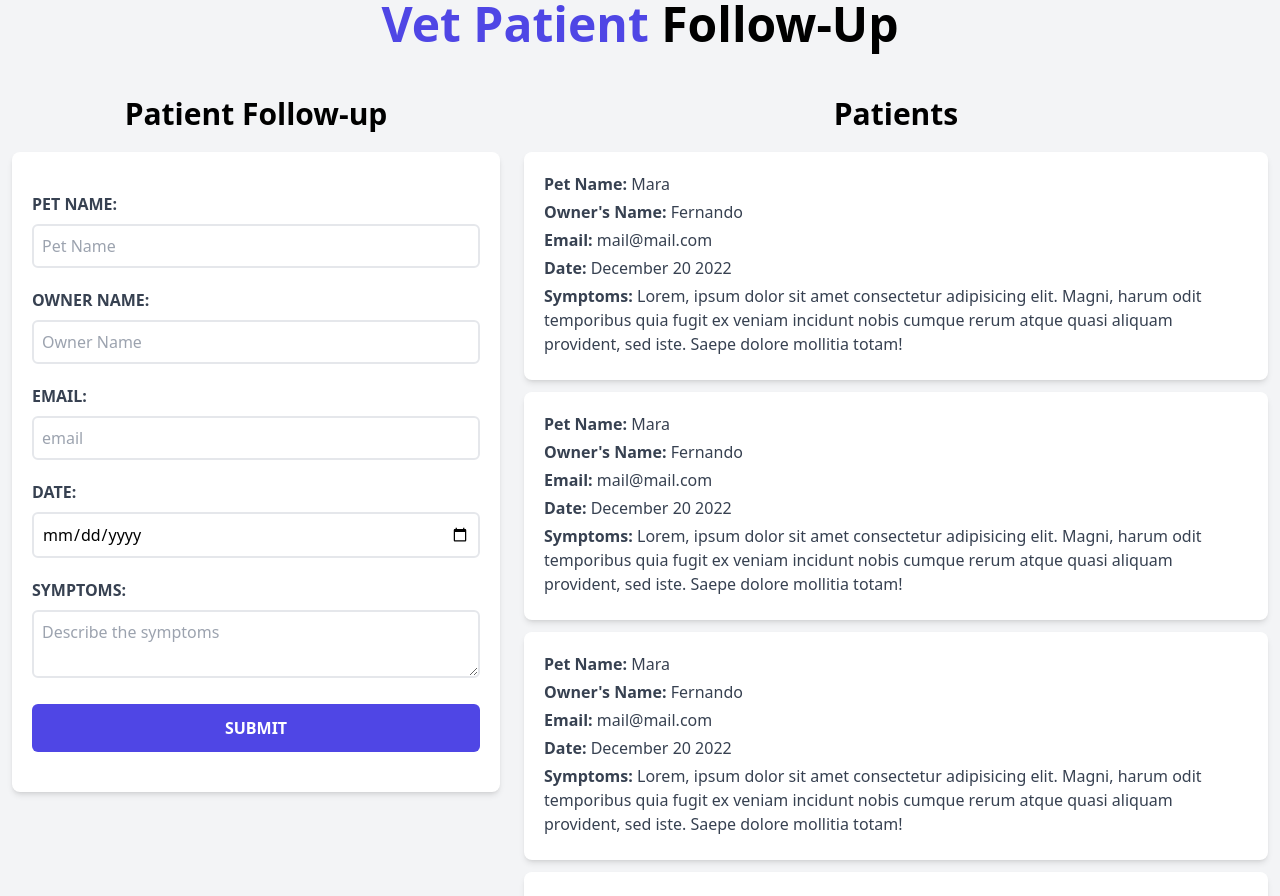
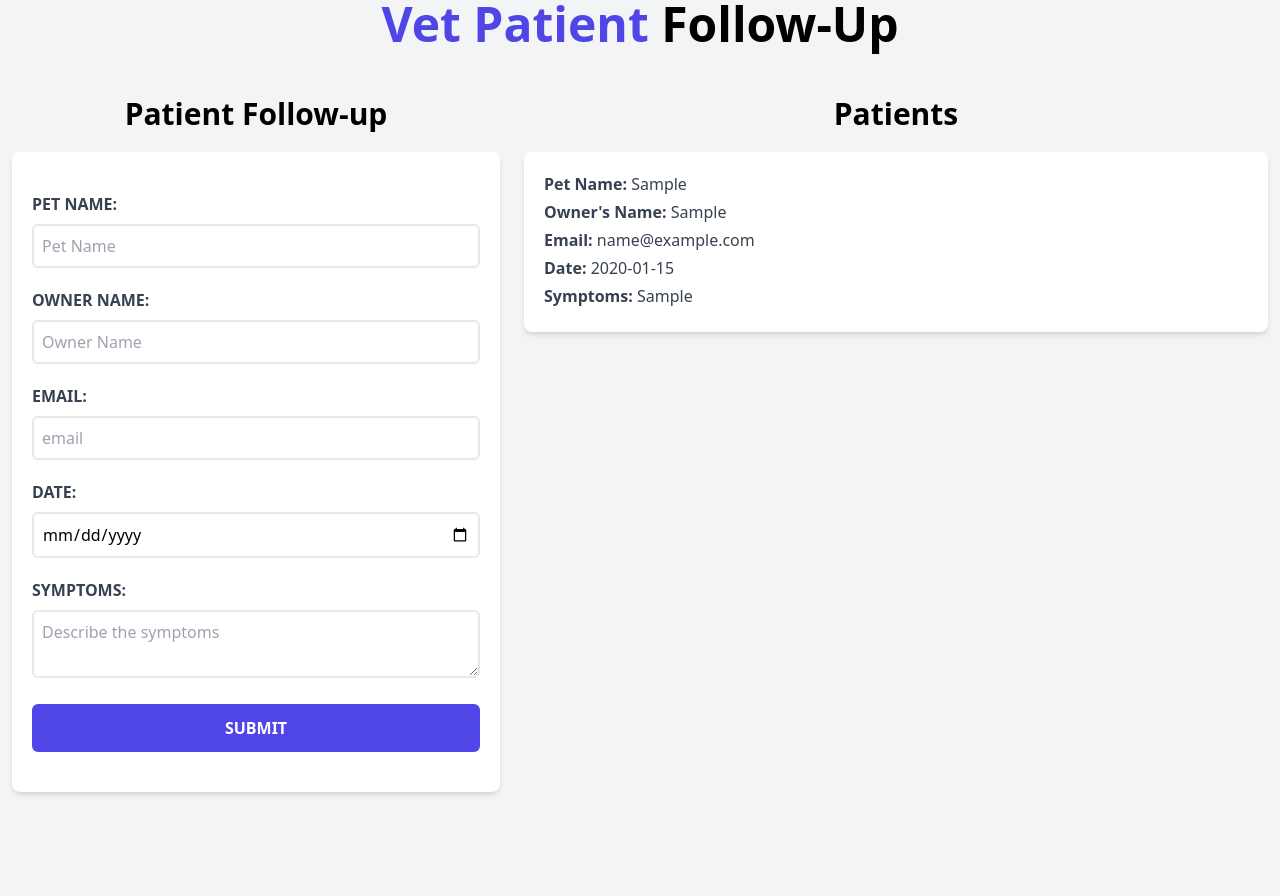
Before and after one commit to fribas84/vet-dates, a React (Vite) app: page / in a window 1280 px wide. Both pictures are taken after typing "Sample", "Sample", "name@example.com", "2020-01-15", "Sample" into the empty fields and a click on the input 256 px from the left and 728 px from the top of the page. Built offline with nearby package versions, Linux system fonts and the light colour scheme.

Commit message:
Add dynamic patient list card

```diff
--- a/src/App.jsx
+++ b/src/App.jsx
@@ -1,7 +1,7 @@
 import { useState } from 'react';
 import Form from './components/Form';
 import Header from './components/Header';
-import Patients from './components/Patients';
+import PatientsList from './components/PatientsList';
 
 
 const App = () => {
@@ -18,7 +18,8 @@ const App = () => {
         <Form
           patients = {patients}
           setPatients = {setPatients} />
-        <Patients />
+        <PatientsList
+          patients={patients}/>
       </div>
     </div>
   )
--- a/src/components/Patient.jsx
+++ b/src/components/Patient.jsx
@@ -1,26 +1,27 @@
 import React from 'react'
 
-const Patient = () => {
+
+const Patient = ({petName,owner,email,date,symptoms}) => {
   return (
     <div className='bg-white shadow-md m-3 rounded-lg py-5 px-5'>
         <p className='font-bold mb-1 text-gray-700 upercase'>Pet Name: {' '}
-        <span className='font-normal normal-case'> Mara </span>
+        <span className='font-normal normal-case'> {petName} </span>
         </p>
 
         <p className='font-bold mb-1 text-gray-700 upercase'>Owner's Name: {' '}
-        <span className='font-normal normal-case'> Fernando </span>
+        <span className='font-normal normal-case'> {owner} </span>
         </p>
 
         <p className='font-bold mb-1 text-gray-700 upercase'>Email: {' '}
-        <span className='font-normal normal-case'> mail@mail.com </span>
+        <span className='font-normal normal-case'> {email} </span>
         </p>
 
         <p className='font-bold mb-1 text-gray-700 upercase'>Date: {' '}
-        <span className='font-normal normal-case'> December 20 2022 </span>
+        <span className='font-normal normal-case'>{date}</span>
         </p>
 
         <p className='font-bold mb-1 text-gray-700 upercase'>Symptoms: {' '}
-        <span className='font-normal normal-case'> Lorem, ipsum dolor sit amet consectetur adipisicing elit. Magni, harum odit temporibus quia fugit ex veniam incidunt nobis cumque rerum atque quasi aliquam provident, sed iste. Saepe dolore mollitia totam! </span>
+        <span className='font-normal normal-case'>{symptoms}</span>
         </p>
     </div>
   )
--- a/src/components/Patients.jsx
+++ /dev/null
@@ -1,19 +0,0 @@
-import React from 'react'
-import Patient from './Patient'
-
-
-const Patients = () => {
-  return (
-    <div className='md:w-1/2 lg:w-3/5 md:h-screen overflow-scroll'>
-        <h2 className='font-black text-3xl text-center mb-5'>Patients</h2>
-        <Patient />
-        <Patient />
-        <Patient />
-        <Patient />
-
-    </div>
-
-  )
-}
-
-export default Patients
--- /dev/null
+++ b/src/components/PatientsList.jsx
@@ -0,0 +1,27 @@
+import React from 'react'
+import Patient from './Patient'
+
+
+const PatientsList = ({patients}) => {
+  return (
+    <div className='md:w-1/2 lg:w-3/5 md:h-screen overflow-scroll'>
+        <h2 className='font-black text-3xl text-center mb-5'>Patients</h2>
+        {
+          patients.map((px)=>{
+             return(
+            <Patient
+              petName={px.petName}
+              owner={px.owner}
+              email={px.email}
+              date={px.date}
+              symptoms={px.symptoms}/>
+          )})
+        }
+
+
+    </div>
+
+  )
+}
+
+export default PatientsList
```
